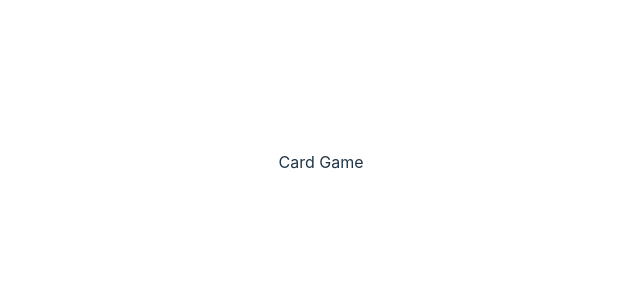
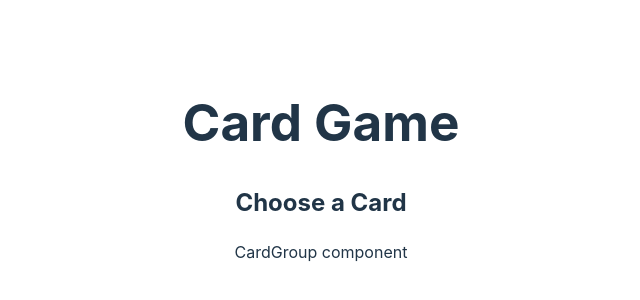
Before and after one commit to Ramer8/cardGame, a React (Vite) app: page / in a window 1280 px wide. Shown: the part 238-538 px from the top of the page, without its empty margins (319-959 px from the left). Built offline with nearby package versions, Linux system fonts and the light colour scheme.

Commit message:
Feat: component folder & cardgroup component created

```diff
--- a/src/App.jsx
+++ b/src/App.jsx
@@ -1,9 +1,12 @@
 import "./App.css"
+import CardGroup from "./components/CardGroup/CardGroup"
 
 function App() {
   return (
     <>
-      <div>Card Game</div>
+      <h1>Card Game</h1>
+      <h2>Choose a Card</h2>
+      <CardGroup />
     </>
   )
 }
--- /dev/null
+++ b/src/components/CardGroup/CardGroup.jsx
@@ -0,0 +1,5 @@
+const CardGroup = () => {
+  return <div>CardGroup component</div>
+}
+
+export default CardGroup
```
Also changed, not shown: src/components/CardGroup/CardGroup.css (added).
